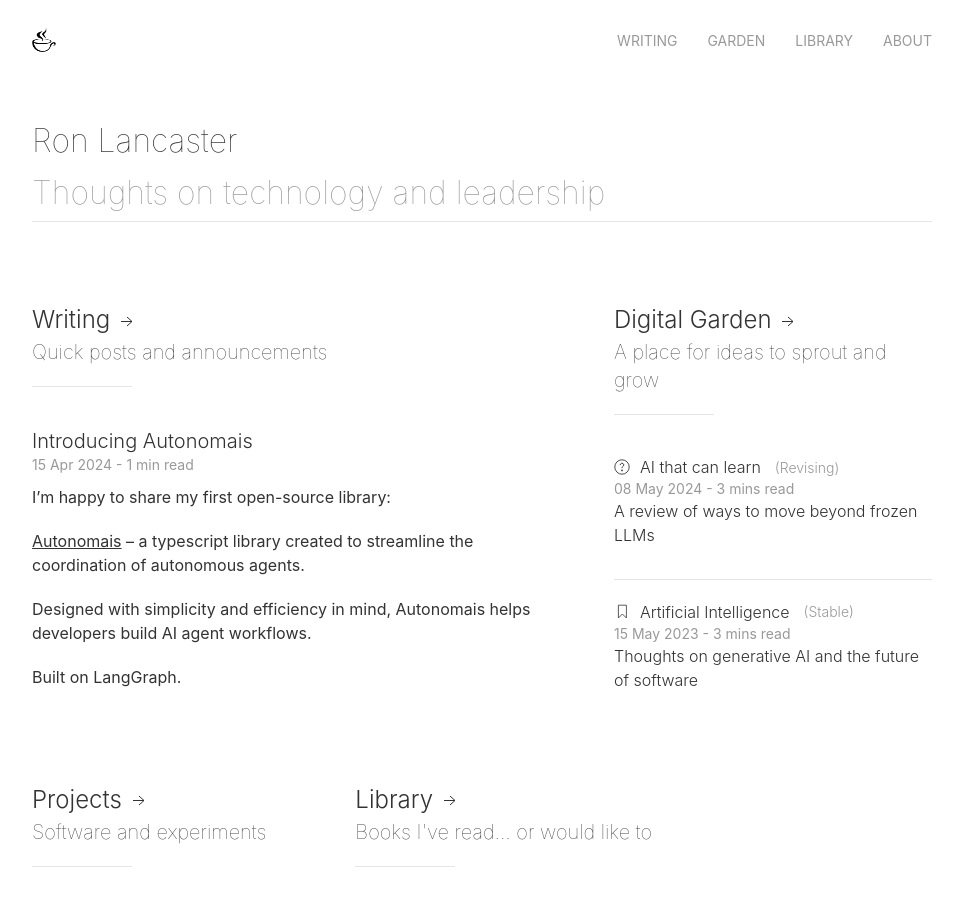
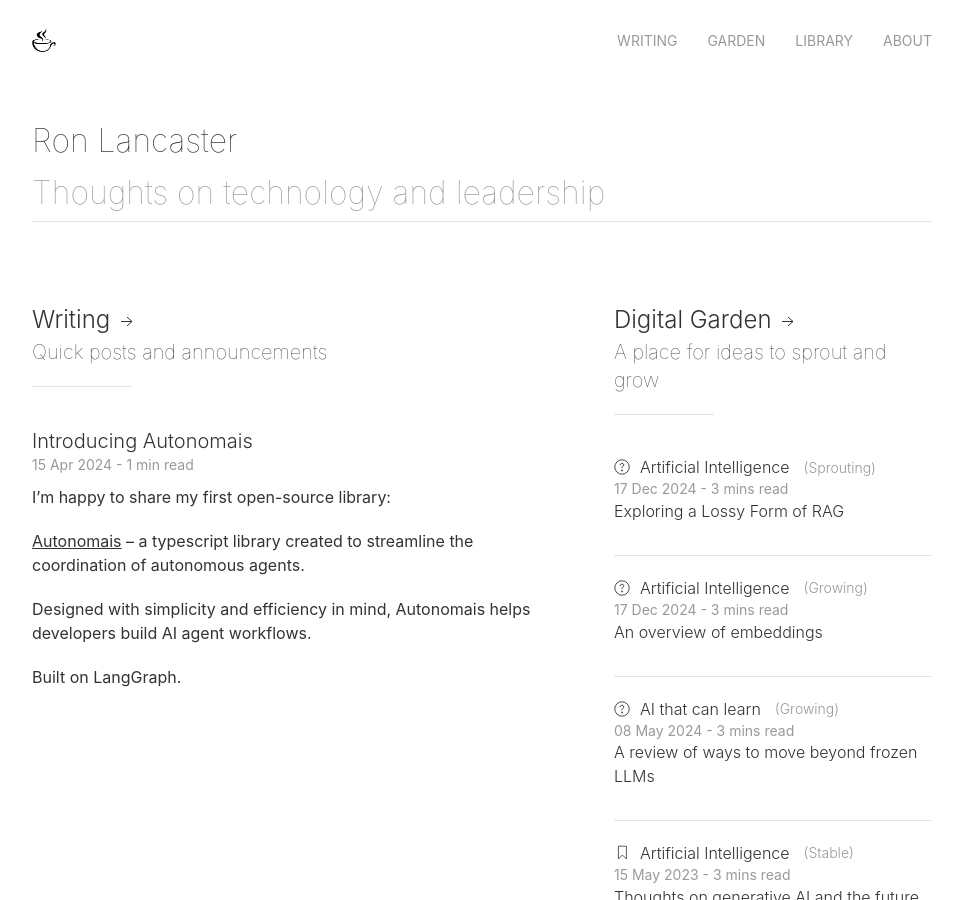
Before and after one commit to nyvyn/nyvyn.github.io, a Jekyll site: the page built from _pages/index.markdown, in a window 1280 px wide and 900 px high. Shown: the whole window, without its empty margins (158-1121 px from the left). Built offline with Jekyll 4.4.1, drawn with Linux system fonts in a browser that asks for light colours.

Commit message:
Rename and update metadata for notes
Renamed files to reflect correct dates and added front matter metadata, including layout, title, description, and status. Adjusted the statuses of relevant notes to align with progress.

```diff
--- a/_notes/2024-05-08-ai-that-can-learn.markdown
+++ b/_notes/2024-05-08-ai-that-can-learn.markdown
@@ -2,7 +2,7 @@
 layout: note
 title: AI that can learn
 description: A review of ways to move beyond frozen LLMs
-status: Revising
+status: Growing
 ---
 
 Today's LLMs are trained and then frozen in time. What changes when they can continuously learn?
--- a/_notes/2024-12-16-embeddings.markdown
+++ b/_notes/2024-12-17-embeddings.markdown
@@ -1,3 +1,10 @@
+---
+layout: note
+title: Artificial Intelligence
+description: An overview of embeddings
+status: Growing
+---
+
 # Embeddings in Machine Learning
 
 Embeddings are a foundational concept in machine learning and artificial intelligence, representing data as arrays of floating-point numbers that encode contextual and semantic meaning. These representations enable machines to process complex information efficiently, making them essential for tasks like natural language understanding, image recognition, and recommendation systems.
--- a/_notes/2024-12-16-lossy-embedding-inversion.markdown
+++ b/_notes/2024-12-17-lossy-embedding-inversion.markdown
@@ -1,3 +1,10 @@
+---
+layout: note
+title: Artificial Intelligence
+description: Exploring a Lossy Form of RAG
+status: Sprouting
+---
+
 # Exploring a Lossy Form of RAG: Embracing Embedding Inversion
 
 ## Introduction
```
